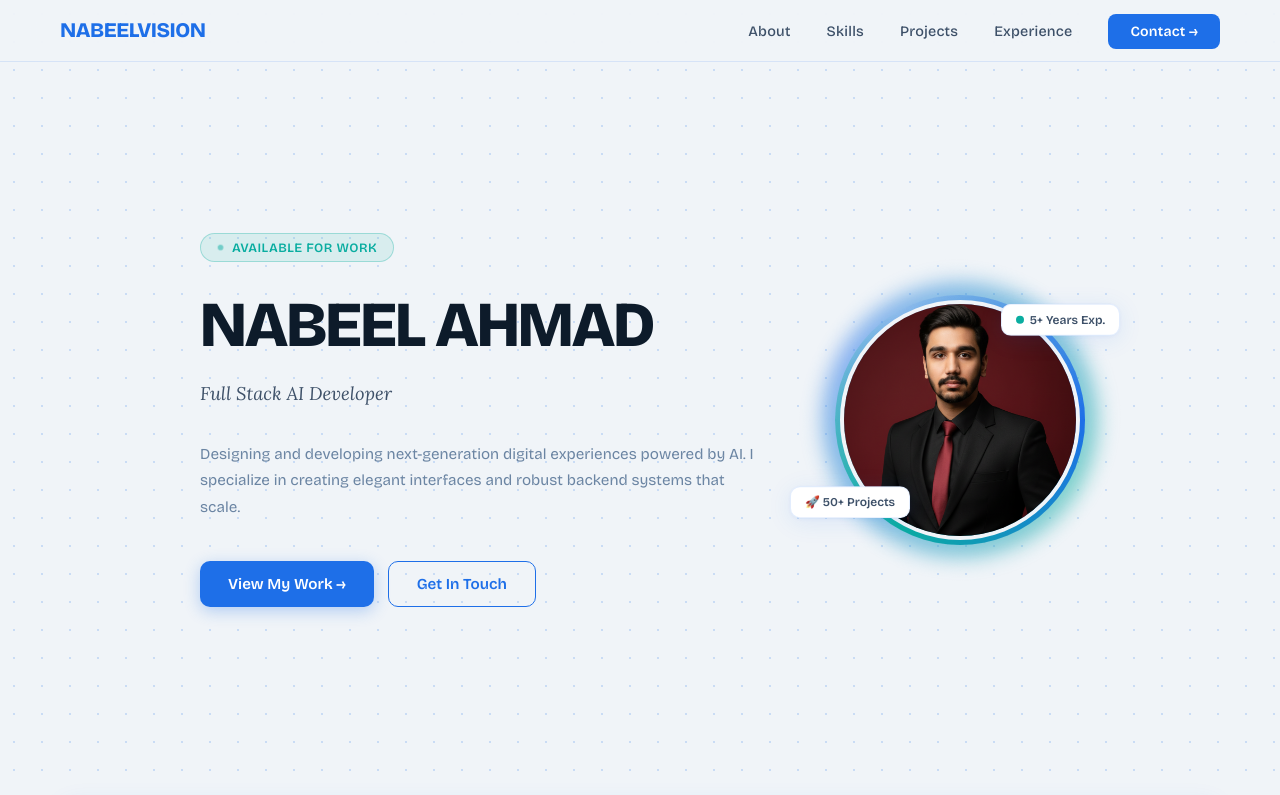
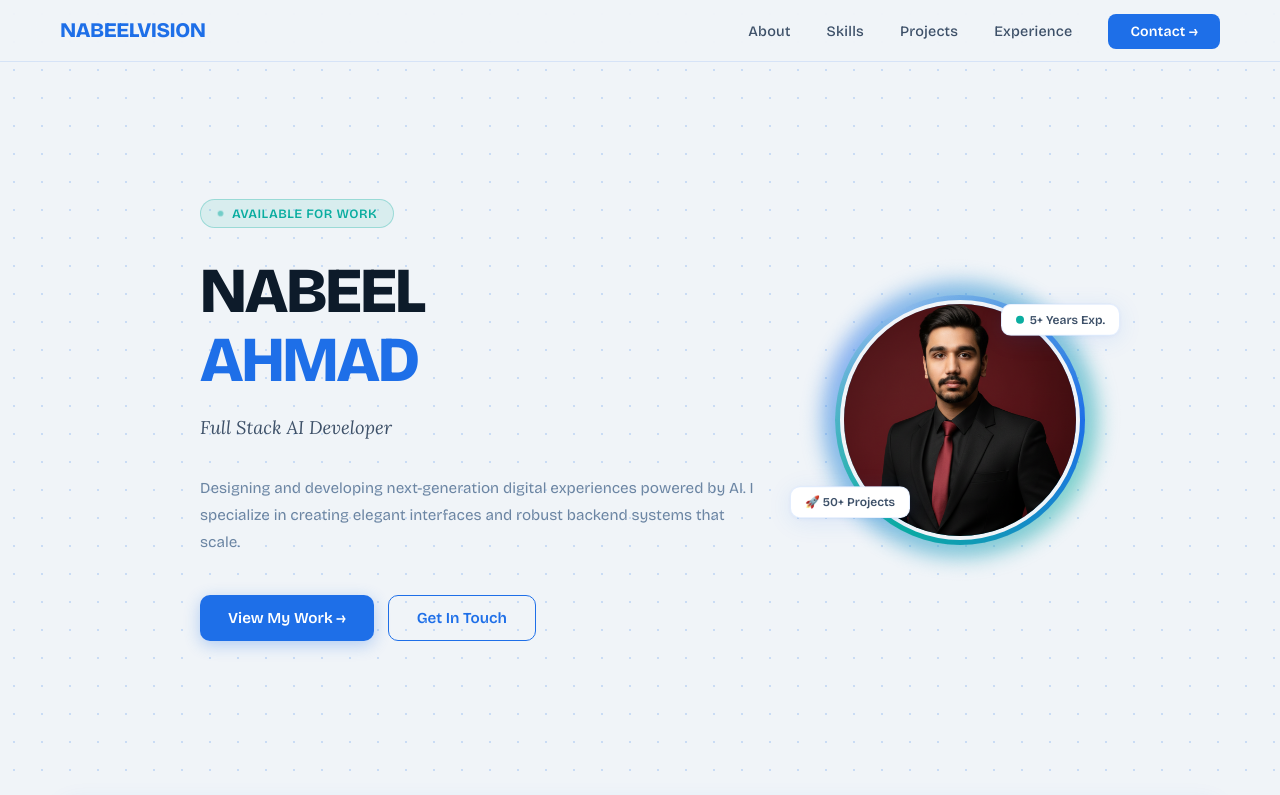
Before and after one commit to nabeelvision/NABEEL.VISION---PORTFOLIO, a plain HTML site: page index.html in a window 1280 px wide. Shown: the top 795 px of the page. Drawn offline with nearby package versions, Linux system fonts and the light colour scheme.

```diff
--- a/index.html
+++ b/index.html
@@ -912,7 +912,7 @@
         <div class="hero-text">
             <div class="hero-badge">Available for Work</div>
             <h1 class="hero-name">
-                NABEEL AHMAD <br> <span class="accent"> </span>
+                NABEEL <br> <span class="accent">AHMAD</span>
             </h1>
             <p class="hero-tagline">Full Stack AI Developer</p>
             <p class="hero-desc">
```
